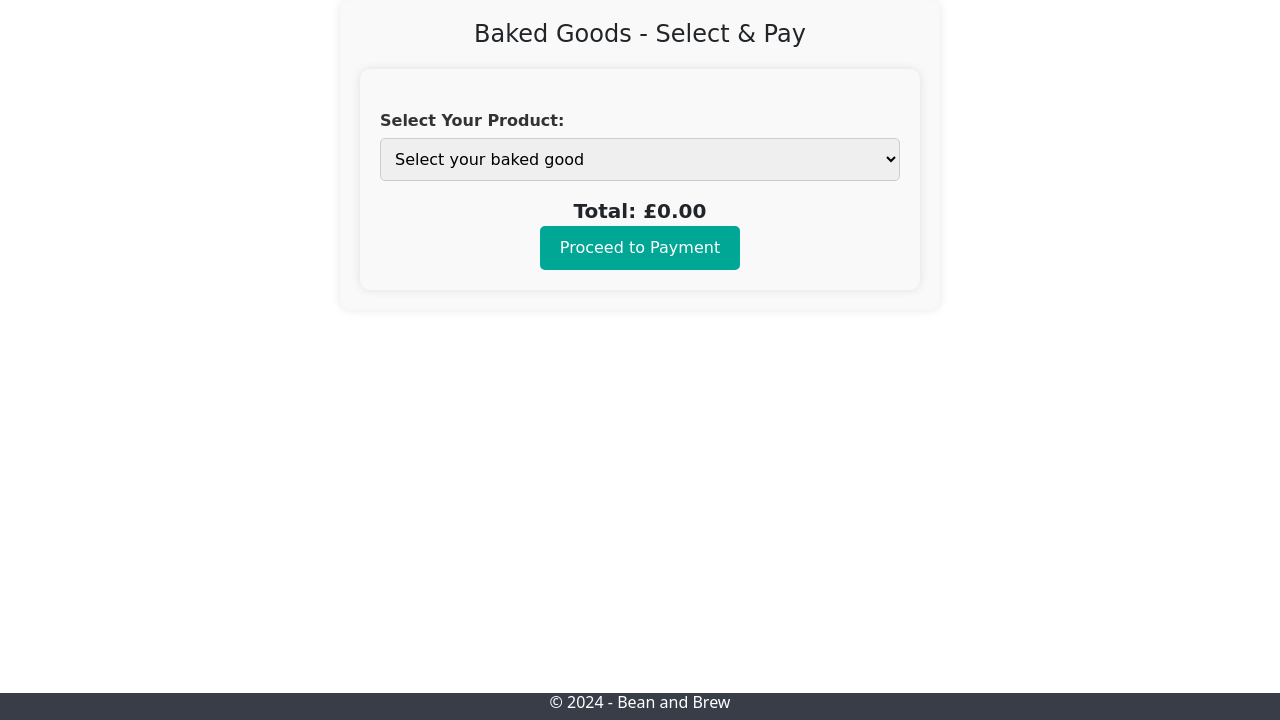
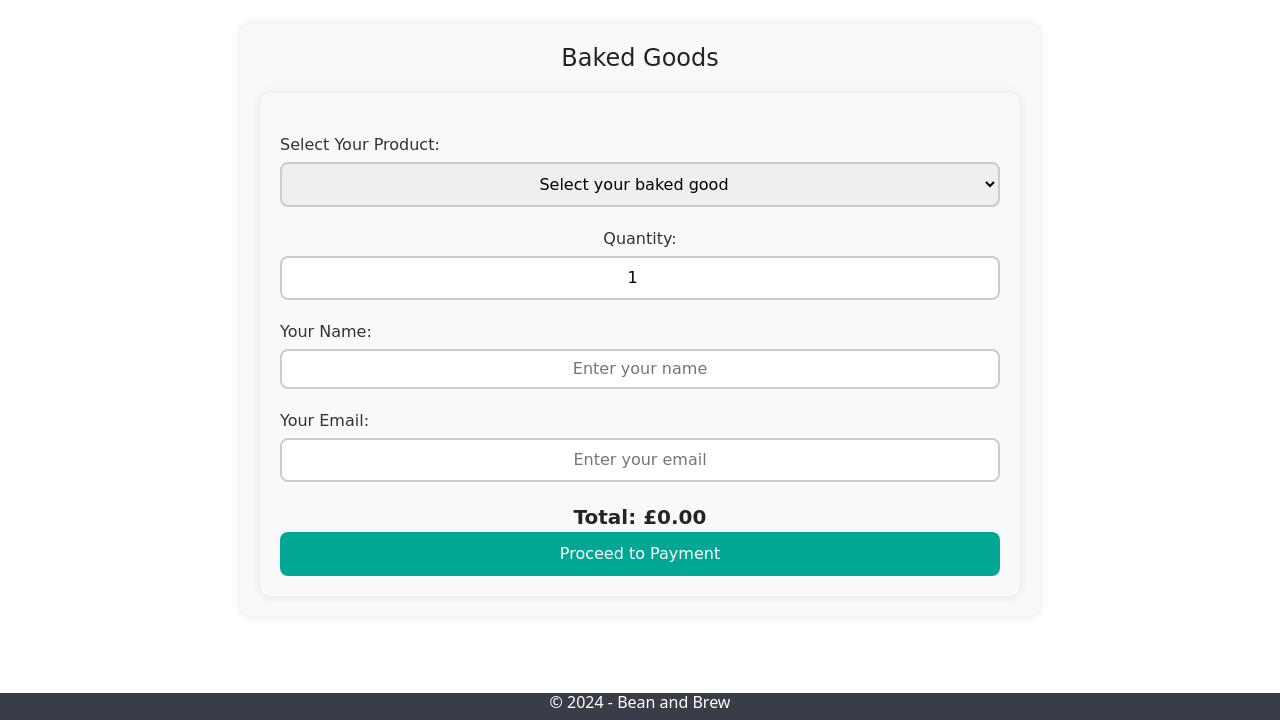
Before and after one commit to Parsnip-69/Task-2---Summer-Work, a Flask app: page /bakedgoods in a window 1280 px wide. Shown: the part 80-800 px from the top of the page. Run offline with Flask 3, Linux system fonts and the light colour scheme; a user stored in the database is signed in; some libraries are stand-ins or nearby versions; some web fonts are replaced.

Commit message:
quanity added back in

```diff
--- a/static/js/checkout.js
+++ b/static/js/checkout.js
@@ -99,3 +99,119 @@ document.addEventListener('DOMContentLoaded', function() {
         });
     });
 });
+
+document.addEventListener('DOMContentLoaded', function() {
+    var productSelect = document.getElementById('product-select');
+    var quantityInput = document.getElementById('quantity');
+    var customerNameInput = document.getElementById('customer-name');
+    var customerEmailInput = document.getElementById('customer-email');
+    var startPaymentButton = document.getElementById('start-payment-button');
+    var totalPriceDiv = document.getElementById('total-price');
+    var paymentContainer = document.getElementById('payment-container');
+    var cardElement = document.getElementById('card-element');
+
+    // Update total price based on selected product and quantity
+    function updateTotalPrice() {
+        var selectedOption = productSelect.options[productSelect.selectedIndex];
+        var price = selectedOption.getAttribute('data-price');
+        var quantity = quantityInput.value;
+        var totalPrice = price * quantity;
+        totalPriceDiv.textContent = 'Total: £' + (totalPrice.toFixed(2));
+    }
+
+    // Update total price when product or quantity changes
+    productSelect.addEventListener('change', updateTotalPrice);
+    quantityInput.addEventListener('input', updateTotalPrice);
+
+    // Show payment form when "Proceed to Payment" is clicked
+    startPaymentButton.addEventListener('click', function() {
+        var selectedProduct = productSelect.value;
+        var quantity = quantityInput.value;
+        var customerName = customerNameInput.value.trim();
+        var customerEmail = customerEmailInput.value.trim();
+
+        if (selectedProduct && customerName && customerEmail) {
+            paymentContainer.style.display = 'block';
+        } else {
+            alert('Please select a product and enter your name and email.');
+        }
+    });
+
+    // Stripe Payment Logic
+    var stripe = Stripe('pk_test_51Pv04PP40o7MRH4j6mYclNI0Ew5jUWjKeWrWze3eDqflhr86wFj7JUbV1b0aTZ9P3wYvftAonOz4IMQsAdSSt18700IzRuqSrm');
+    var elements = stripe.elements();
+    var card = elements.create('card', {
+        style: {
+            base: {
+                color: '#32325d',
+                fontFamily: '"Helvetica Neue", Helvetica, sans-serif',
+                fontSmoothing: 'antialiased',
+                fontSize: '16px',
+                '::placeholder': {
+                    color: '#aab7c4'
+                }
+            },
+            invalid: {
+                color: '#fa755a',
+                iconColor: '#fa755a'
+            }
+        }
+    });
+    card.mount('#card-element');
+
+    var form = document.getElementById('payment-form');
+    var submitButton = document.getElementById('submit-button');
+    var paymentMessage = document.getElementById('payment-message');
+
+    form.addEventListener('submit', function(event) {
+        event.preventDefault();
+
+        submitButton.disabled = true;
+
+        var selectedProduct = productSelect.value;
+        var quantity = quantityInput.value;
+        var customerName = customerNameInput.value.trim();
+        var customerEmail = customerEmailInput.value.trim();
+
+        // Calculate total amount in pence
+        var amount = selectedProduct * quantity;
+
+        fetch('/create-payment-intent', {
+            method: 'POST',
+            headers: { 'Content-Type': 'application/json' },
+            body: JSON.stringify({ amount: amount, customer_name: customerName, customer_email: customerEmail })
+        })
+        .then(function(response) {
+            if (!response.ok) {
+                return response.text().then(text => { throw new Error(text); });
+            }
+            return response.json();
+        })
+        .then(function(paymentIntent) {
+            return stripe.confirmCardPayment(paymentIntent.clientSecret, {
+                payment_method: {
+                    card: card,
+                    billing_details: {
+                        name: customerName,
+                    }
+                }
+            });
+        })
+        .then(function(result) {
+            if (result.error) {
+                paymentMessage.textContent = result.error.message;
+                paymentMessage.classList.remove('hidden');
+                submitButton.disabled = false;
+            } else if (result.paymentIntent && result.paymentIntent.status === 'succeeded') {
+                paymentMessage.textContent = 'Payment successful!';
+                paymentMessage.classList.remove('hidden');
+            }
+        })
+        .catch(function(error) {
+            console.error('Error:', error);
+            paymentMessage.textContent = 'Payment failed!';
+            paymentMessage.classList.remove('hidden');
+            submitButton.disabled = false;
+        });
+    });
+});
--- a/templates/baked.html
+++ b/templates/baked.html
@@ -2,37 +2,8 @@
 {% block title %}Baked Goods{% endblock %}
 {% block content %}
 <style>
-    .initial-container {
-        max-width: 600px;
-        margin: 0 auto;
-        padding: 20px;
-        background-color: #f9f9f9;
-        border-radius: 10px;
-        box-shadow: 0 0 10px rgba(0, 0, 0, 0.1);
-        text-align: center;
-        font-size: 18px;
-    }
-    .initial-container button {
-        background-color: #00a794;
-        color: white;
-        padding: 10px 20px;
-        border: none;
-        border-radius: 5px;
-        font-size: 16px;
-        cursor: pointer;
-        margin: 10px;
-    }
-    .initial-container button:hover {
-        background-color: #008f7a;
-    }
-
-    /* Styles for the form */
-    .hidden {
-        display: none;
-    }
-
     .payment-container {
-    max-width: 600px;
+        max-width: 800px;
         margin: 0 auto;
         padding: 20px;
         background-color: #f9f9f9;
@@ -40,8 +11,6 @@
         box-shadow: 0 0 10px rgba(0, 0, 0, 0.1);
         font-family: "Edu AU VIC WA NT Hand", cursive;
         text-align: center;
-    font-size: 18px;
-    margin-bottom: 20px;
     }
 
     .payment-container h2 {
@@ -50,59 +19,84 @@
     }
 
     .form-group {
-    margin-bottom: 15px;
+        margin-bottom: 20px;
         text-align: left;
     }
 
-/* Style for labels */
     label {
-    font-weight: bold;
+        font-size: 16px;
+        color: #333;
         display: block;
         margin-bottom: 5px;
     }
 
-/* Style for input fields and selects */
-input, select {
+    input[type="text"], input[type="email"], input[type="number"], input[type="password"], select {
+        border-radius: 8px;
+        border: 2px solid #ccc;
+        padding: 10px;
         width: 100%;
-    padding: 10px;
+        box-sizing: border-box;
         font-size: 16px;
-    border: 1px solid #ccc;
-    border-radius: 5px;
+        text-align: center;
+        line-height: 20px;
+        transition: border-color 0.3s ease;
     }
 
-/* Style for buttons */
-button {
+    select {
+        height: auto; /* Adjust height to fit content */
+        min-height: 40px; /* Ensure minimum height */
+    }
+
+    input:focus, select:focus {
+        border-color: #00a794;
+        outline: none;
+    }
+
+    input[type="submit"], button {
         background-color: #00a794;
         color: white;
         padding: 10px 20px;
         border: none;
-    border-radius: 5px;
+        border-radius: 8px;
+        cursor: pointer;
         font-size: 16px;
-    cursor: pointer;
+        transition: background-color 0.3s ease;
+        width: 100%;
+        box-sizing: border-box;
     }
 
-button:hover {
-    background-color: #008f7a;
+    input[type="submit"]:hover, button:hover {
+        background-color: #007f6b;
     }
 
-/* Style for payment message */
+    #total-price {
+        font-size: 20px;
+        font-weight: bold;
+        margin-top: 10px;
+    }
+
     #payment-message {
         margin-top: 20px;
         font-size: 16px;
         color: red;
     }
 
-/* Style for total price */
-#total-price {
-    font-size: 20px;
-    font-weight: bold;
-    margin-top: 10px;
+    @media (max-width: 768px) {
+        .payment-container {
+            max-width: 100%;
+            padding: 15px;
         }
 
+        input[type="text"], input[type="email"], input[type="number"], input[type="password"], input[type="submit"], button {
+            font-size: 14px;
+            height: 36px;
+        }
+    }
 </style>
+<br>
 
 <div class="payment-container">
-    <h2>Baked Goods - Select & Pay</h2>
+    <h2>Baked Goods</h2>
 
     <!-- Product Selection Form -->
     <form id="product-selection-form">
@@ -116,25 +110,21 @@ button:hover {
             </select>
         </div>
 
-        <!-- Conditional Name Input -->
-        {% if not session.get('username') %}
+        <div class="quantity-container">
+            <label for="quantity">Quantity:</label>
+            <input type="number" id="quantity" name="quantity" min="1" value="1" required>
+        </div>
+
+        <!-- Name and Email Input -->
         <div class="form-group">
             <label for="customer-name">Your Name:</label>
             <input type="text" id="customer-name" name="customer-name" placeholder="Enter your name" required>
         </div>
-        {% else %}
-        <input type="hidden" id="customer-name" name="customer-name" value="{{ session.get('username') }}">
-        {% endif %}
 
-        <!-- Conditional Email Input -->
-        {% if not session.get('username') %}
         <div class="form-group">
             <label for="customer-email">Your Email:</label>
             <input type="email" id="customer-email" name="customer-email" placeholder="Enter your email" required>
         </div>
-        {% else %}
-        <input type="hidden" id="customer-email" name="customer-email" value="{{ session.get('email') }}">
-        {% endif %}
 
         <div id="total-price">Total: £0.00</div>
 
@@ -152,7 +142,6 @@ button:hover {
         </form>
     </div>
 </div>
-
 <!-- Stripe JS library -->
 <script src="https://js.stripe.com/v3/"></script>
 <script type="text/javascript" src="{{ url_for('static', filename='js/checkout.js') }}"></script>
```
Lines whose indentation alone changed are shown as unchanged.
